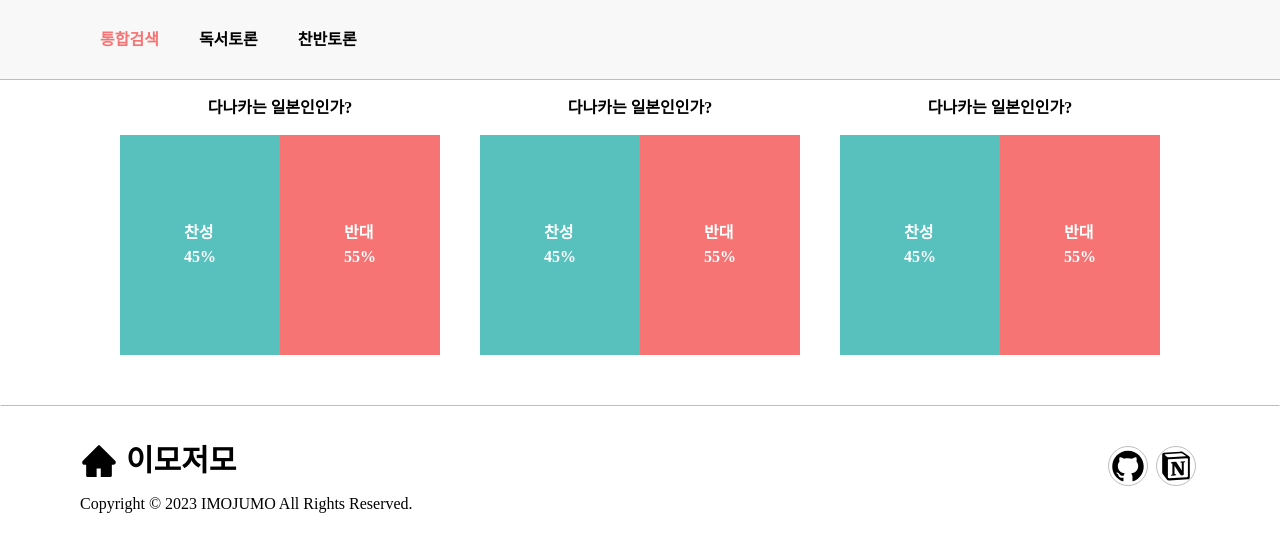
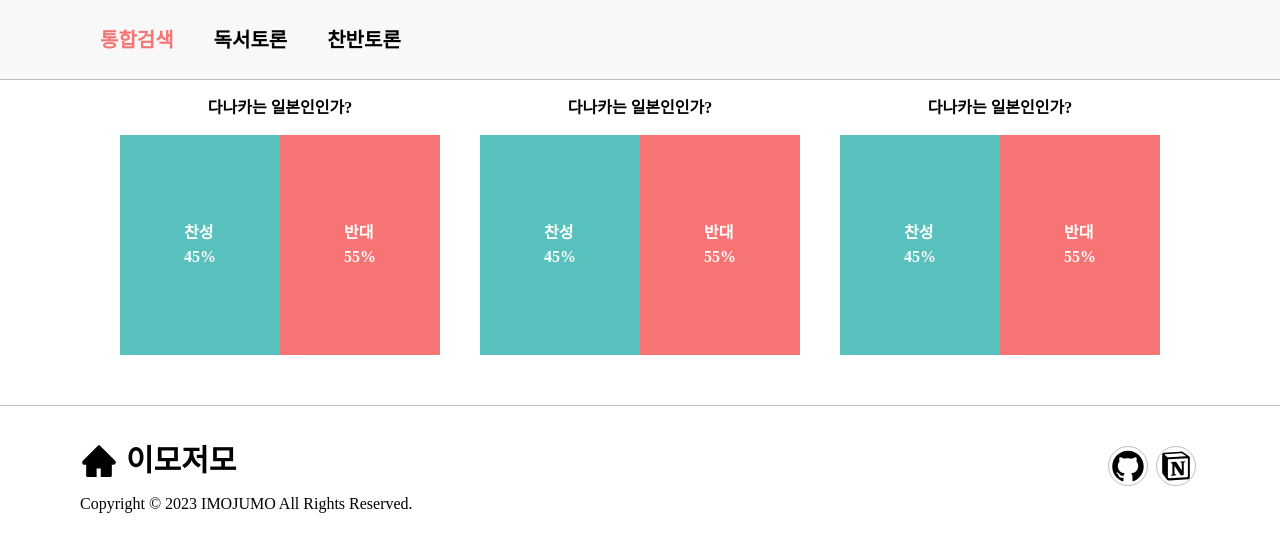
Before and after one commit to jumak-dev/imojumo, a React (Vite) app: page /search in a window 1280 px wide. Shown: the top 552 px of the page. Built offline with nearby package versions, Linux system fonts and the light colour scheme.

Commit message:
💄 font-size 추가 - #77

```diff
--- a/src/components/Search/SearchNav.tsx
+++ b/src/components/Search/SearchNav.tsx
@@ -52,6 +52,7 @@ const NavItem = styled.li<{ isActive: boolean }>`
   cursor: pointer;
   padding: 0 20px;
   font-weight: 700;
+  font-size: var(--font-size-l);
   color: ${({ isActive }) =>
     isActive ? 'var(--color-primary-pink)' : 'var(--black)'};
 
```
